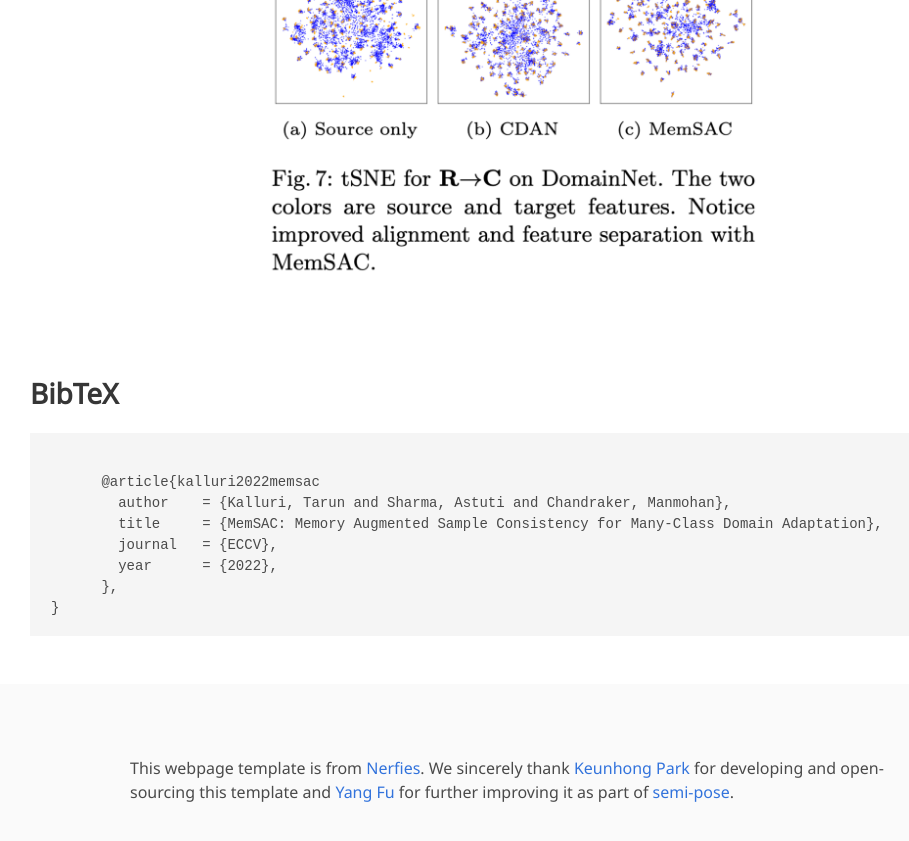
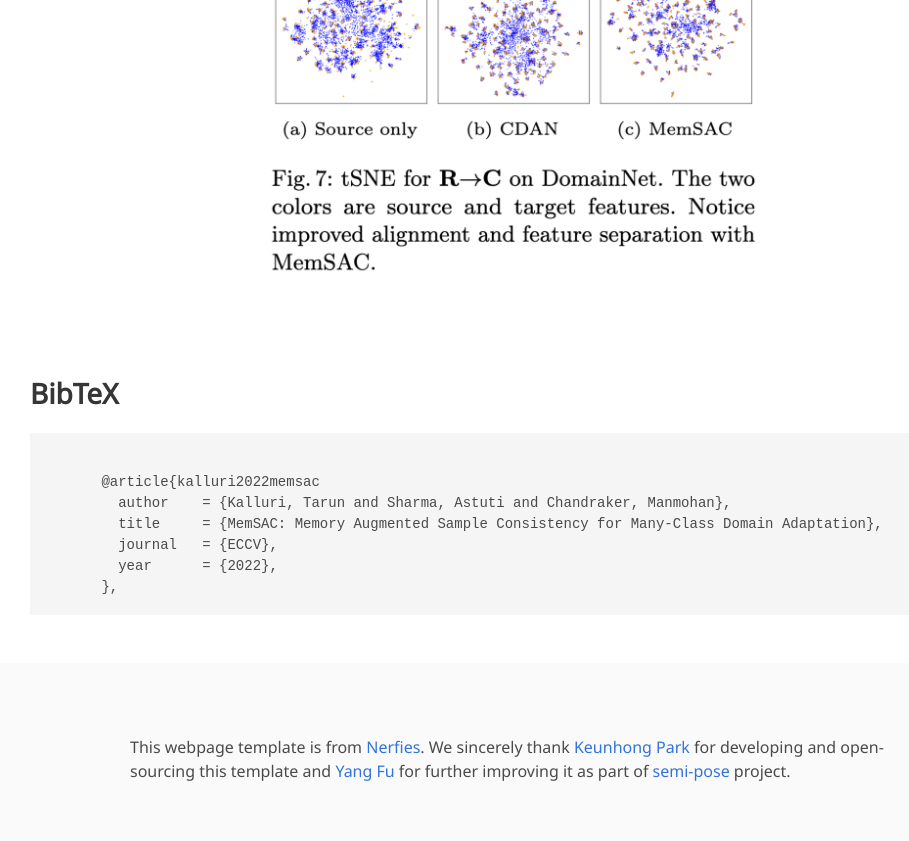
Before and after one commit to tarun005/tarun005.github.io, a Jekyll site: the page MemSAC/index.html, which Jekyll copies as it is, in a window 1280 px wide and 900 px high, scrolled down 4912 px. Shown: the top 841 px of the window, without its empty margins (130-1039 px from the left). Built offline with Jekyll 4.4.1, drawn with Linux system fonts in a browser that asks for light colours; nearby versions of some CDN libraries; some web fonts are replaced; library files that are not in the unit come from our copies; a style sheet for code colours, icons or effects is not loaded.

Commit message:
Update MemSAC

```diff
--- a/MemSAC/index.html
+++ b/MemSAC/index.html
@@ -6,7 +6,7 @@
         content="Deformable Neural Radiance Fields creates free-viewpoint portraits (nerfies) from casually captured videos.">
   <meta name="keywords" content="Nerfies, D-NeRF, NeRF">
   <meta name="viewport" content="width=device-width, initial-scale=1"> -->
-  <title>MemSAC: Memory Augmented Sample Consistency for Large Scale Domain Adaptation</title>
+  <title>MemSAC</title>
 
   <!-- Global site tag (gtag.js) - Google Analytics -->
   <script async src="https://www.googletagmanager.com/gtag/js?id=G-PYVRSFMDRL"></script>
@@ -336,7 +336,7 @@
         journal   = {ECCV},
         year      = {2022},
       },
-}</code></pre>
+</code></pre>
   </div>
 </section>
 
@@ -351,7 +351,7 @@
             <!-- This website is licensed under a <a rel="license" href="http://creativecommons.org/licenses/by-sa/4.0/">Creative
             Commons Attribution-ShareAlike 4.0 International License</a>. -->
             This webpage template is from <a href="https://github.com/nerfies/nerfies.github.io">Nerfies</a>.
-            We sincerely thank <a href="https://keunhong.com/">Keunhong Park</a> for developing and open-sourcing this template and <a href="https://oasisyang.github.io/">Yang Fu</a> for further improving it as part of <a href="https://oasisyang.github.io/semi-pose/">semi-pose</a>.
+            We sincerely thank <a href="https://keunhong.com/">Keunhong Park</a> for developing and open-sourcing this template and <a href="https://oasisyang.github.io/">Yang Fu</a> for further improving it as part of <a href="https://oasisyang.github.io/semi-pose/">semi-pose</a> project.
           </p>
         </div>
       </div>
```
